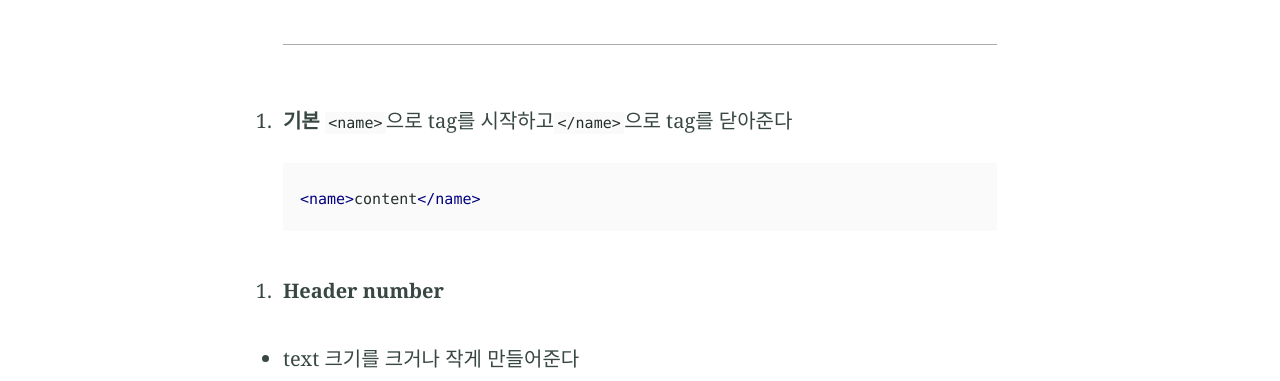
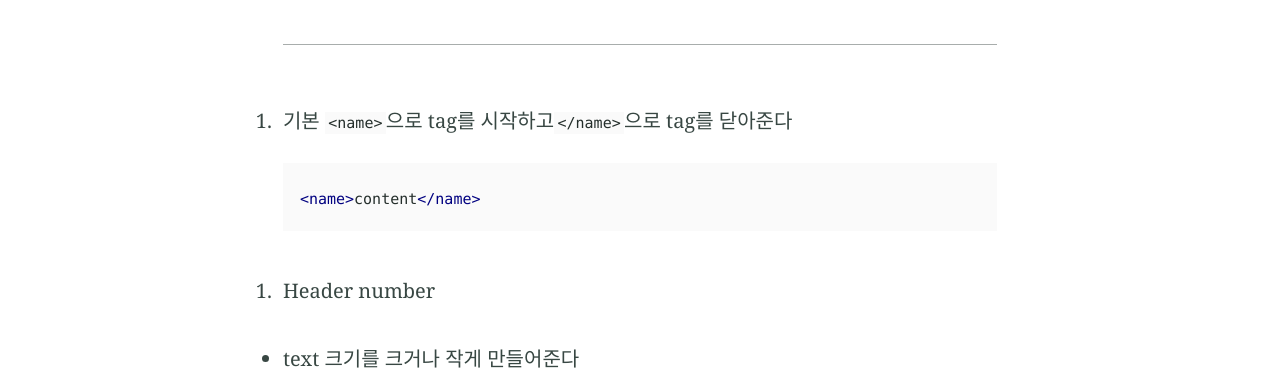
Before and after one commit to EngineerYun/EngineerYun.github.io, a Jekyll site: the page built from _posts/2021-01-06-HTML-TAG.md, in a window 1280 px wide. Shown: the part 632-1013 px from the top of the page. Built offline with Jekyll 4.4.1, drawn with Linux system fonts in a browser that asks for light colours.

````diff
--- a/_posts/2021-01-06-HTML-TAG.md
+++ b/_posts/2021-01-06-HTML-TAG.md
@@ -9,14 +9,14 @@
 
 ---
 
-1. **기본**
+1. 기본
    `<name>`으로 tag를 시작하고`</name>`으로 tag를 닫아준다
 
 ```html
 <name>content</name>
 ```
 
-2. **Header number**
+2. Header number
 
 - text 크기를 크거나 작게 만들어준다
 - h1...h6까지 존재한다
````
